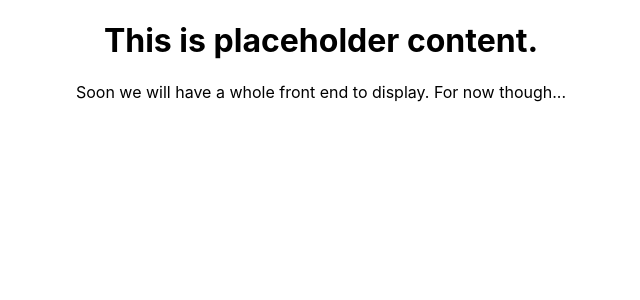
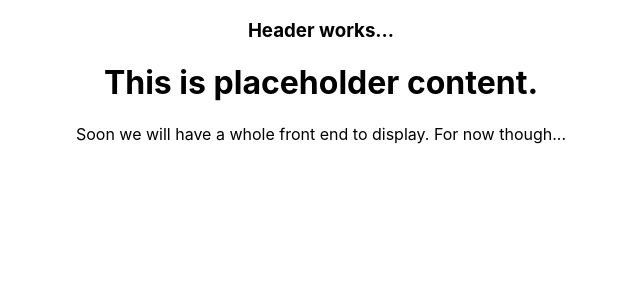
Before and after one commit to jstricklin/angular-issues-frontend, a React (Create React App) app: page / in a window 1280 px wide. Shown: the top 300 px of the page, without its empty margins (319-959 px from the left). Built offline with nearby package versions, Linux system fonts and the light colour scheme.

Commit message:
working header

```diff
--- a/src/App.js
+++ b/src/App.js
@@ -1,4 +1,5 @@
 import React, { Component } from 'react';
+import HeaderComponent from './components/Header.js'
 import logo from './logo.svg';
 import './App.css';
 
@@ -6,6 +7,7 @@ class App extends Component {
   render() {
     return (
       <div className="App">
+          <HeaderComponent />
           <h1>This is placeholder content.</h1>
           <p>Soon we will have a whole front end to display. For now though...</p>
       </div>
--- /dev/null
+++ b/src/components/Header.js
@@ -0,0 +1,13 @@
+import React, { Component } from 'react';
+
+class HeaderComponent extends Component {
+    render() {
+        return (
+            <div>
+                <h3>Header works...</h3>
+            </div>
+            );
+    }
+}
+
+export default HeaderComponent;
```
